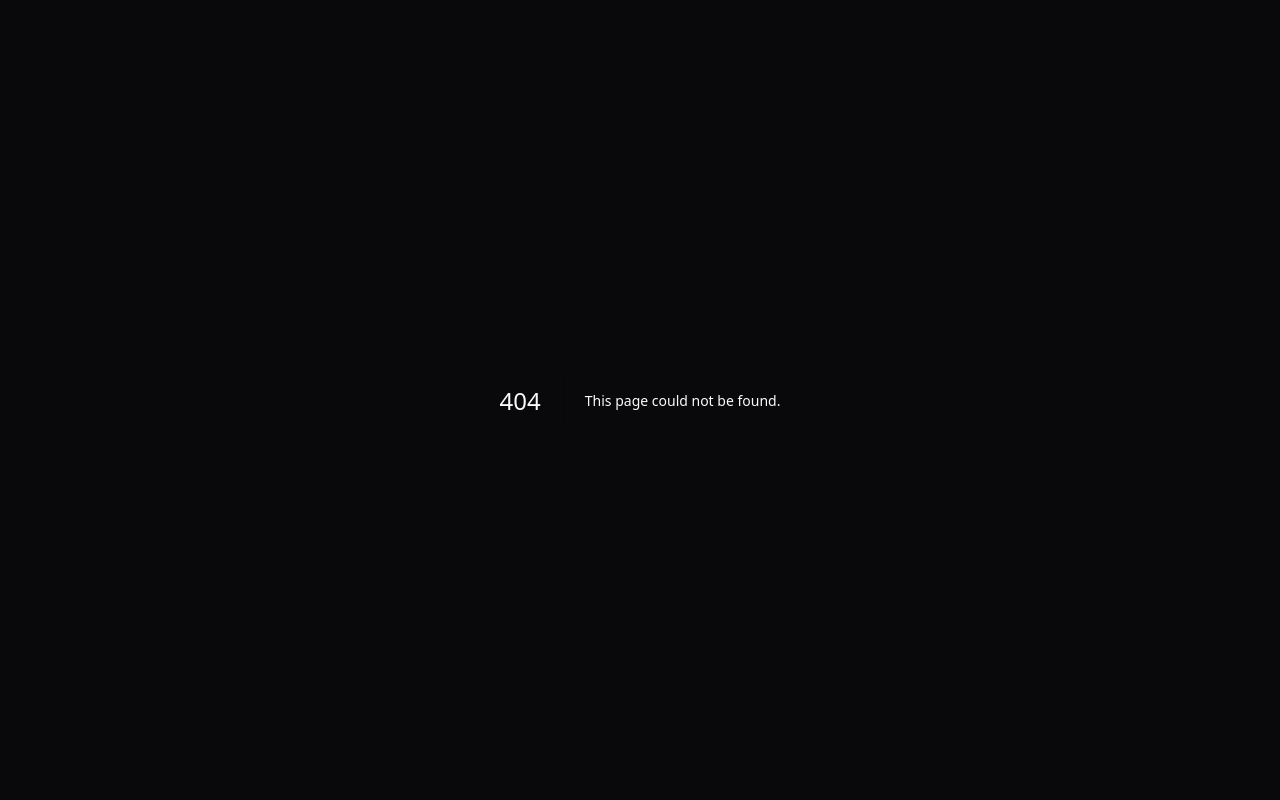
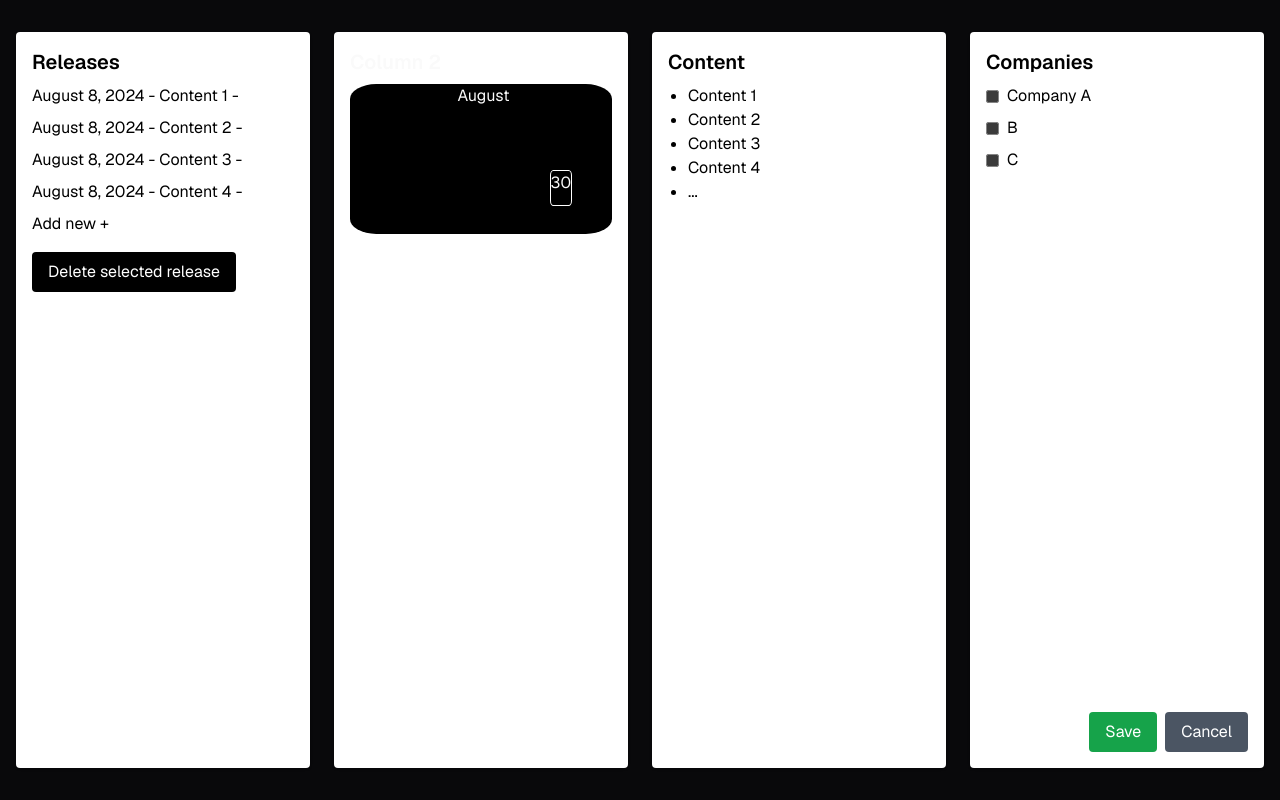
Before and after one commit to Builder-s-League/BuildersLeague-Edition1, a Next.js app: page /schedule in a window 1280 px wide. Before the commit this address had no page. Built offline with nearby package versions, Linux system fonts and the light colour scheme.

Commit message:
[1|CBH- Schedule Page] Breadboard #98

```diff
--- /dev/null
+++ b/src/app/schedule/page.tsx
@@ -0,0 +1,77 @@
+'use client'
+
+import React from 'react'
+
+const SchedulePage = () => {
+  return (
+    <div className="container mx-auto h-screen px-4 py-8">
+      <div className="grid h-full grid-cols-1 gap-6 md:grid-cols-2 lg:grid-cols-4">
+        <div className="rounded bg-white p-4 shadow ">
+          <h2 className="mb-2 text-xl font-semibold text-black">Releases</h2>
+          <div className="flex-grow space-y-2">
+            <p className="text-black">August 8, 2024 - Content 1 -</p>
+            <p className="text-black">August 8, 2024 - Content 2 -</p>
+            <p className="text-black">August 8, 2024 - Content 3 -</p>
+            <p className="text-black">August 8, 2024 - Content 4 -</p>
+            <p className="text-black">
+              <a href="#">Add new +</a>
+            </p>
+          </div>
+          <div className="top-[100%] mt-4 flex flex-grow justify-items-end">
+            <button className="rounded bg-black px-4 py-2 text-white">
+              Delete selected release
+            </button>
+          </div>
+        </div>
+        <div className="rounded bg-white p-4 shadow">
+          <h2 className="mb-2 text-xl font-semibold">Column 2</h2>
+          <div className="flex h-[150px] rounded-[10%] bg-black outline-black">
+            <h2 className="ml-[41%] flex-auto items-center justify-center">
+              August
+            </h2>
+            <div className=" mb-7 mr-10 mt-[33%] rounded-[15%] border-[1.5px] border-white bg-black">
+              <a href="#">30</a>
+            </div>
+          </div>
+        </div>
+        <div className="flex h-full flex-col rounded bg-white p-4 text-black shadow">
+          <h2 className="mb-2 text-xl font-semibold">Content</h2>
+          <ul className="flex-grow list-disc pl-5">
+            <li>Content 1</li>
+            <li>Content 2</li>
+            <li>Content 3</li>
+            <li>Content 4</li>
+            <li>...</li>
+          </ul>
+        </div>
+        <div className="flex h-full flex-col rounded bg-white p-4 text-black shadow">
+          <h2 className="mb-2 text-xl font-semibold">Companies</h2>
+          <div className="flex-grow space-y-2">
+            <div className="flex items-center">
+              <input type="checkbox" className="mr-2" />
+              <span>Company A</span>
+            </div>
+            <div className="flex items-center">
+              <input type="checkbox" className="mr-2" />
+              <span>B</span>
+            </div>
+            <div className="flex items-center">
+              <input type="checkbox" className="mr-2" />
+              <span>C</span>
+            </div>
+          </div>
+          <div className="mt-4 flex justify-end space-x-2">
+            <button className="rounded bg-green-600 px-4 py-2 text-white">
+              Save
+            </button>
+            <button className="rounded bg-gray-600 px-4 py-2 text-white">
+              Cancel
+            </button>
+          </div>
+        </div>
+      </div>
+    </div>
+  )
+}
+
+export default SchedulePage
```
